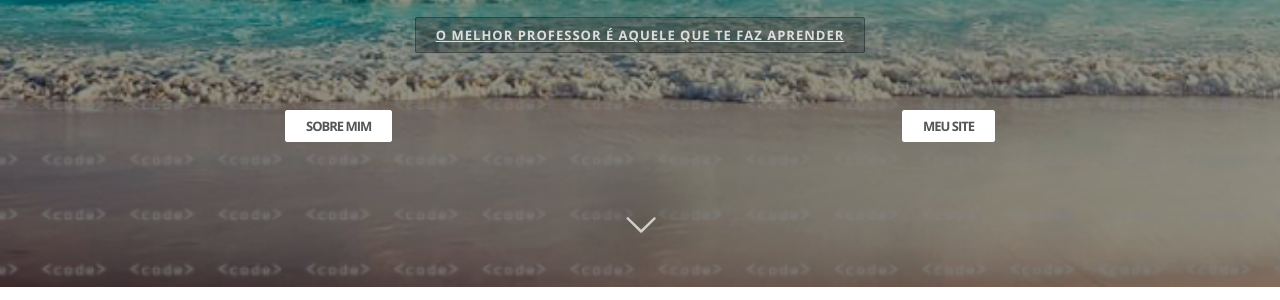
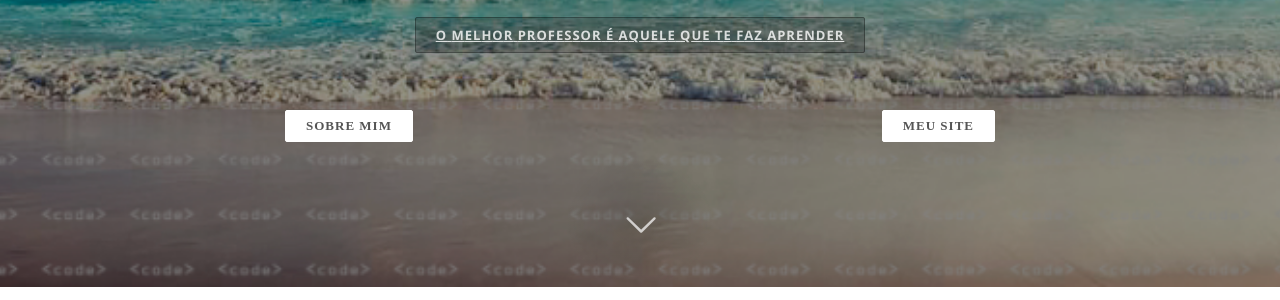
Before and after one commit to EnVolte/envolte.github.io, a Jekyll site: the page built from index.html, in a window 1280 px wide. Shown: the part 298-598 px from the top of the page. Built offline with Jekyll 4.4.1, drawn with Linux system fonts in a browser that asks for light colours; the list of posts is cut into pages by our own code.

Commit message:
Update index.html

```diff
--- a/index.html
+++ b/index.html
@@ -26,9 +26,9 @@
             <h2 class="page-description"><br><br>
                 {% if page.about %}
                 <div style="text-decoration: none;">
-            <a style='z-index: 999; left: 0; position: absolute; overflow: hidden; background: #fff; color: #555; font-weight: bold; padding: 0px 20px; font-family: Open Sans; text-decoration-color: #fff; letter-spacing: -1px; font-size: 1.3rem;' href='{{ site.baseurl }}{{ page.about }}'>Sobre mim</a>
+            <a style='z-index: 999; left: 0; position: absolute; overflow: hidden; background: #fff; color: #555; font-weight: bold; padding: 0px 20px; font-family: Open San; text-decoration-color: #fff; letter-spacing: 1px; font-size: 1.3rem;' href='{{ site.baseurl }}{{ page.about }}'>Sobre mim</a>
 
-            <a style='z-index: 999; right: 0; position: absolute; overflow: hidden; background: #fff; color: #555; font-weight: bold; padding: 0px 20px; font-family: Open Sans; text-decoration-color: #fff; letter-spacing: -1px; font-size: 1.3rem;' href='/'>Meu site</a>
+            <a style='z-index: 999; right: 0; position: absolute; overflow: hidden; background: #fff; color: #555; font-weight: bold; padding: 0px 20px; font-family: Open San; text-decoration-color: #fff; letter-spacing: 1px; font-size: 1.3rem;' href='/'>Meu site</a>
                 </div> {% endif %}
             </h2>
 
```
